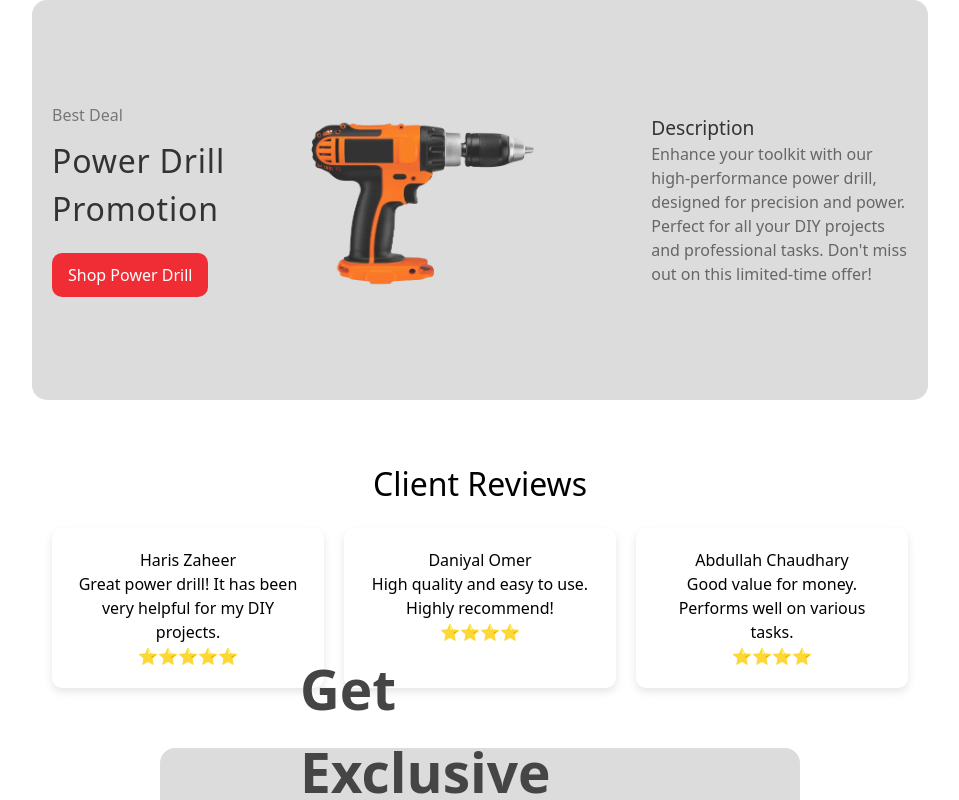
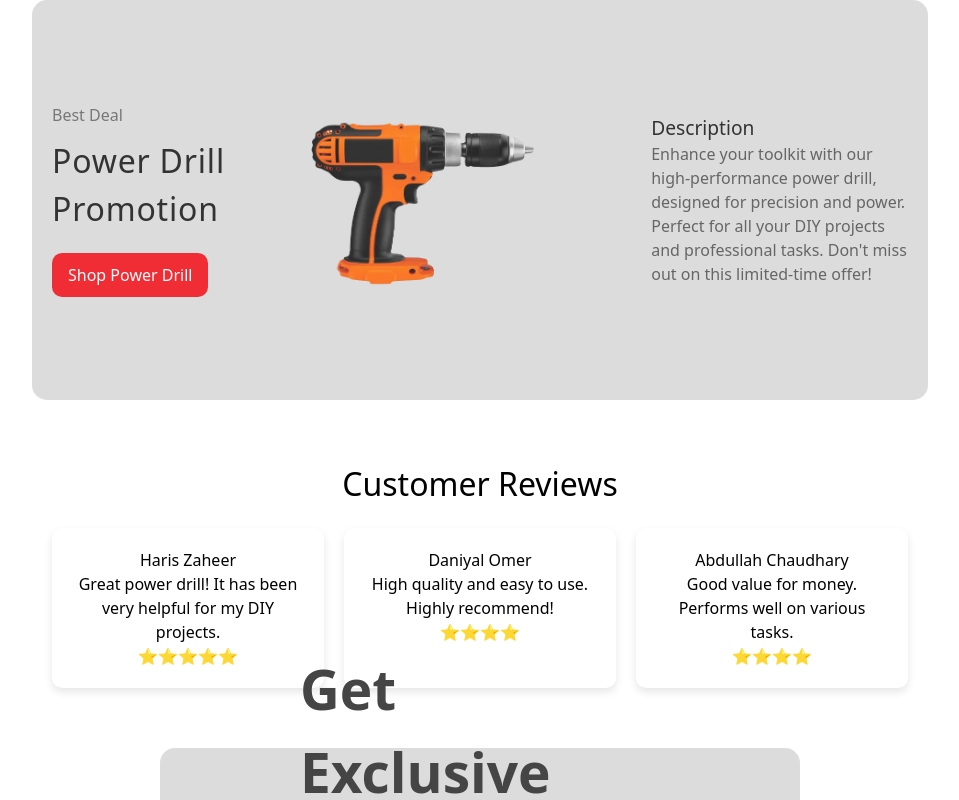
Before and after one commit to Abdullahch25/Hardware-Store, a React (Create React App) app in the folder frontend/: page / in a window 1280 px wide. Shown: the top 800 px of the page, without its empty margins (160-1119 px from the left). Built offline with nearby package versions, Linux system fonts and the light colour scheme.

Commit message:
new changes

```diff
--- a/frontend/src/Components/Hero/Hero.jsx
+++ b/frontend/src/Components/Hero/Hero.jsx
@@ -48,13 +48,13 @@ const Hero = () => {
 
     return (
       <div className="reviews-section">
-        <h2>Client Reviews</h2>
+        <h2>Customer Reviews</h2>
         <div className="reviews-container">
           {reviews.map((review, index) => (
             <div key={index} className="review-card">
               <h4>{review.name}</h4>
               <p>{review.review}</p>
-              <div className="review-rating">
+              <div>
                 {renderStars(review.rating)}
               </div>
             </div>
```
